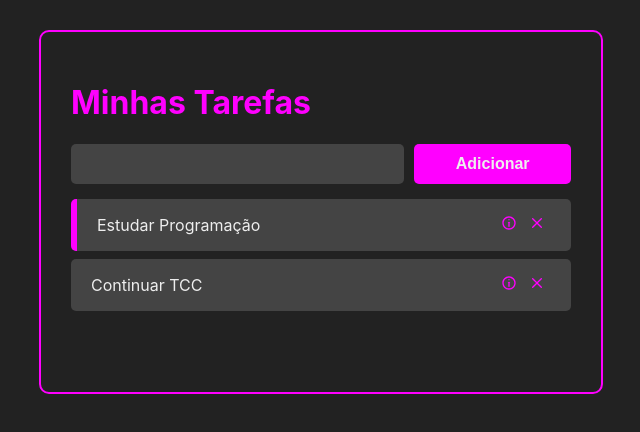
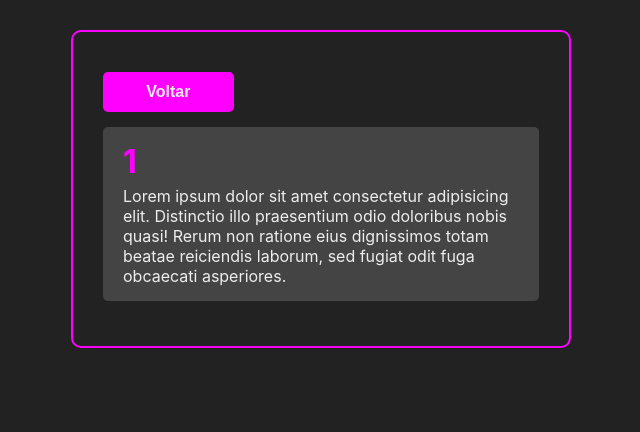
Before and after one commit to TofuVoador/react-task-list, a React (Create React App) app: page /1 in a window 1280 px wide. Shown: the top 432 px of the page, without its empty margins (319-959 px from the left). Built offline with nearby package versions, Linux system fonts and the light colour scheme; the HTML template or start-up script is replaced by a standard one.

Commit message:
Task Details

```diff
--- a/package.json
+++ b/package.json
@@ -9,7 +9,7 @@
     "react": "^18.2.0",
     "react-dom": "^18.2.0",
     "react-icons": "^4.6.0",
-    "react-router-dom": "^6.4.3",
+    "react-router-dom": "^5.2.0",
     "react-scripts": "5.0.1",
     "uuid": "^9.0.0",
     "web-vitals": "^2.1.4"
--- a/src/App.jsx
+++ b/src/App.jsx
@@ -2,24 +2,15 @@
 import {v4 as uuidv4} from "uuid";
 import AddTask from "./components/AddTask";
 import TasksManager from "./components/TasksManager";
+import { BrowserRouter as Router, Route} from "react-router-dom";
 
 import './App.css';
 import Header from "./components/Header";
+import TaskDetails from "./components/TaskDetails";
 
 const App = () => {
   // const message = 'Hello World!'
-  const [tasks, setTasks] = useState([
-    {
-      id: "1",
-      title: "Estudar Programação",
-      completed: true
-    },
-    {
-      id: "2",
-      title: "Continuar TCC",
-      completed: false
-    }
-  ]);
+  const [tasks, setTasks] = useState([]);
 
   const handleTaskClick = (taskId) => {
     const newTasks = tasks.map(task => {
@@ -45,19 +36,24 @@
   }
 
   const handleTaskDelete = (taskId) => {
-    const newTasks = tasks.filter(task => task.id != taskId);
+    const newTasks = tasks.filter(task => task.id !== taskId);
 
     setTasks(newTasks);
   }
 
   return (
-    <>
+    <Router>
       <div className="container">
-        <Header/>
-        <AddTask handleTaskAddition={handleTaskAddition}/>
-        <TasksManager tasks={tasks} handleTaskClick={handleTaskClick} handleTaskDelete={handleTaskDelete}/>
+        <Route path="/" exact render={() => (
+          <>
+            <Header/>
+            <AddTask handleTaskAddition={handleTaskAddition}/>
+            <TasksManager tasks={tasks} handleTaskClick={handleTaskClick} handleTaskDelete={handleTaskDelete}/>
+          </>
+        )}/>
+        <Route path="/:taskId" exact component={TaskDetails}/>
       </div>
-    </>
+    </Router>
   );
 };
 
--- a/src/components/Task.css
+++ b/src/components/Task.css
@@ -18,4 +18,5 @@
     border: none;
     font-size: 16px;
     color: magenta;
+    margin: 0 5px;
 }
--- a/src/components/Task.jsx
+++ b/src/components/Task.jsx
@@ -1,15 +1,22 @@
 import React from 'react';
 import { CgClose, CgInfo } from "react-icons/cg";
+import { useHistory } from 'react-router-dom';
 import "./Task.css";
 
 const Task = ({task, handleTaskClick, handleTaskDelete}) => {
+    const history = useHistory();
+
+    const handleTaskDetails = () => {
+        history.push(`/${task.id}`)
+    }
+
     return (
         <div className='task-container' style={task.completed ? {borderLeft: "6px solid magenta"} : {}}>
             <div className='task-title' onClick={() => handleTaskClick(task.id)} >
                 {task.title}
             </div>
             <div className='buttons-container'>
-                <button className='task-details-button' onClick={() => handleTaskDelete(task.id)}>
+                <button className='task-details-button' onClick={handleTaskDetails}>
                     <CgInfo/>
                 </button>
                 <button className='remove-task-button' onClick={() => handleTaskDelete(task.id)}>
--- /dev/null
+++ b/src/components/TaskDetails.css
@@ -0,0 +1,19 @@
+.task-details-container {
+    background: #444;
+    margin: 15px 0;
+    padding: 15px 20px;
+    display: flex;
+    flex-direction: column;
+    color: #eee;
+    border-radius: 5px;
+}
+
+.task-details-container h1 {
+    margin-bottom: 5px;
+    color: magenta;
+}
+
+.back-button-container {
+    width: 30%;
+    margin-top: 10px;
+}
--- /dev/null
+++ b/src/components/TaskDetails.jsx
@@ -0,0 +1,31 @@
+import React from 'react';
+import { useHistory, useParams } from 'react-router-dom';
+import Button from './Button';
+
+import "./TaskDetails.css"
+
+const TaskDetails = () => {
+    const params = useParams();
+    const history = useHistory();
+
+    const handleBackButton = () => {
+        history.goBack();
+    }
+
+    return (
+        <>
+            <div className='back-button-container'>
+                <Button onClick={handleBackButton}>Voltar</Button>
+            </div>
+            <div className="task-details-container">
+                <h1>{params.taskId}</h1>
+                <p>
+                    Lorem ipsum dolor sit amet consectetur adipisicing elit. Distinctio illo praesentium odio doloribus nobis quasi!
+                    Rerum non ratione eius dignissimos totam beatae reiciendis laborum, sed fugiat odit fuga obcaecati asperiores.
+                </p>
+            </div>
+        </>
+    );
+}
+
+export default TaskDetails;
--- a/src/index.css
+++ b/src/index.css
@@ -1,3 +1,9 @@
+* {
+  margin: 0;
+  padding: 0;
+  box-sizing: border-box;
+}
+
 body {
   margin: 0;
   font-family: -apple-system, BlinkMacSystemFont, 'Segoe UI', 'Roboto', 'Oxygen',
--- a/src/index.js
+++ b/src/index.js
@@ -1,12 +1,12 @@
 import React from 'react';
-import ReactDOM from 'react-dom/client';
+import ReactDOM from 'react-dom';
 
 import './index.css';
 import App from './App';
 
-const root = ReactDOM.createRoot(document.getElementById('root'));
-root.render(
-  <React.StrictMode>
-    <App />
-  </React.StrictMode>
+ReactDOM.render(
+	<React.StrictMode>
+		<App />
+	</React.StrictMode>,
+	document.getElementById("root")
 );
```
Also changed, not shown: 1 other file (tests, documents, lock files or other folders).
